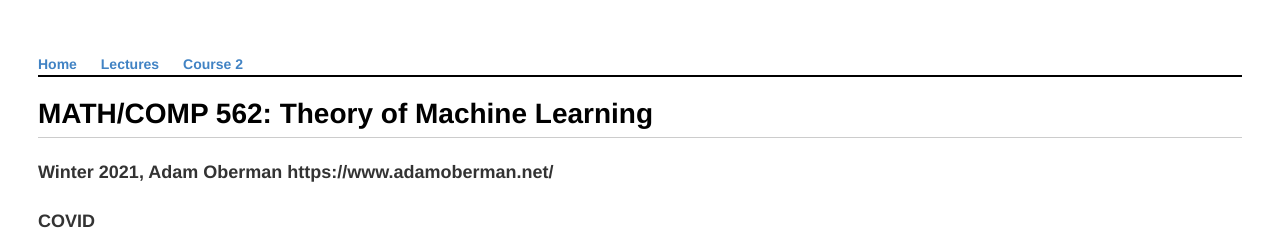
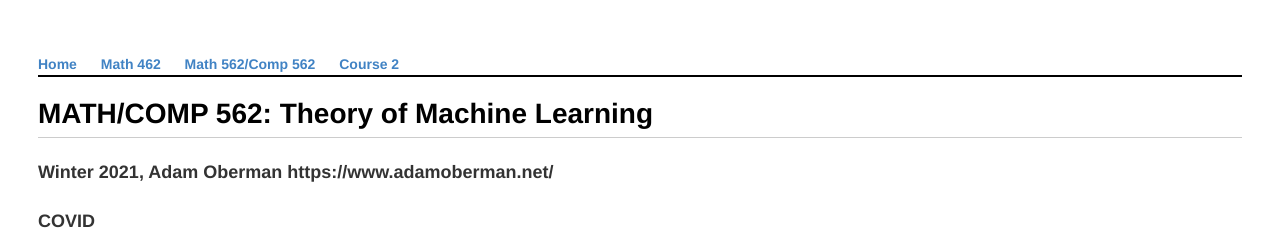
Before and after one commit to adam-oberman/adam-oberman.github.io, a Jekyll site: the page built from README.md, in a window 1280 px wide and 900 px high. Shown: the top 248 px of the window. Built offline with Jekyll 4.4.1, drawn with Linux system fonts in a browser that asks for light colours; our own code applies the rules of GitHub Pages for plain Markdown files.

Commit message:
Update default.html

```diff
--- a/_layouts/default.html
+++ b/_layouts/default.html
@@ -9,7 +9,8 @@
 			<nav>
 	    		<ul>
 	        		<li><a href="/">Home</a></li>
-		        	<li><a href="/Lectures">Lectures</a></li>
+		        	<li><a href="/Lectures">Math 462</a></li>
+				<li><a href="/562">Math 562/Comp 562</a></li>
 				<li><a href="/Course2">Course 2</a></li>
 
 	    		</ul>
```
